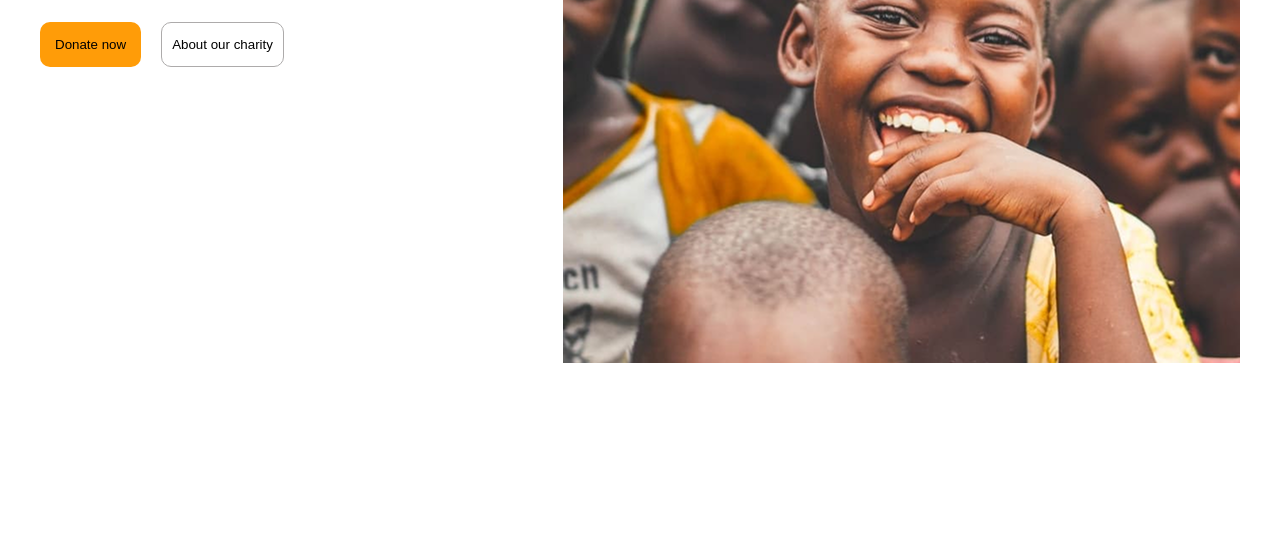
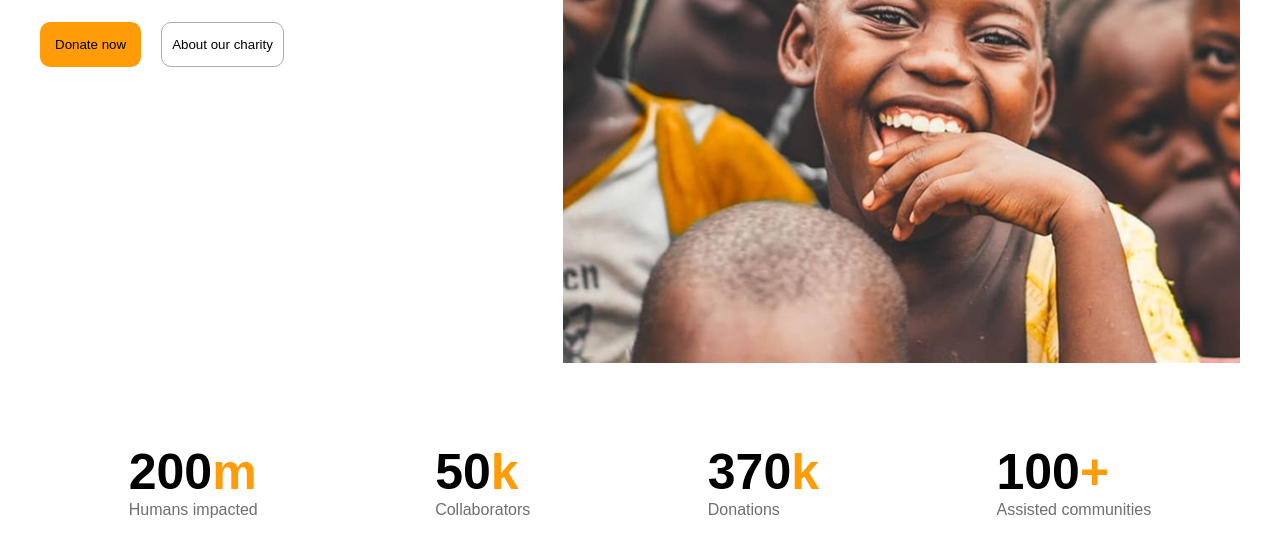
Before and after one commit to benshojonov/Exam-3, a plain HTML site: page index.html in a window 1280 px wide. Shown: the part 592-1148 px from the top of the page. Before the commit the page ends 955 px from the top, so only its background shows below. Drawn offline with Linux system fonts and the light colour scheme.

Commit message:
section2

```diff
--- a/index.html
+++ b/index.html
@@ -34,5 +34,24 @@
     <img src="./images/IMAGE (13).png" alt="">
  </div>
 
+ <div class="section2">
+    <div class="pod">
+        <h2>200<span>m</span> </h2>
+        <p>Humans impacted</p>
+    </div>
+    <div class="pod">
+        <h2>50<span>k</span> </h2>
+        <p>Collaborators</p>
+    </div>
+    <div class="pod">
+        <h2>370<span>k</span> </h2>
+        <p>Donations</p>
+    </div>
+    <div class="pod">
+        <h2>100<span>+</span> </h2>
+        <p>Assisted communities</p>
+    </div>
+ </div>
+
 </body>
 </html>
--- a/style.css
+++ b/style.css
@@ -66,3 +66,23 @@ margin-bottom: 20px;
   border: 1px solid rgb(173, 171, 171);
   background-color: #FFFFFF;
 }
+span{
+    color: #FF9C08;
+
+}
+.pod h2{
+    font-size: 50px;
+}
+.pod p{
+
+    font-size: 16px;
+    color: #6E6E6E;
+}
+.section2{
+    margin: auto;
+    max-width: 1200px;
+    display: flex;
+    justify-content: space-around;
+    margin-top: 80px;
+    margin-bottom: 70px;
+}
```
